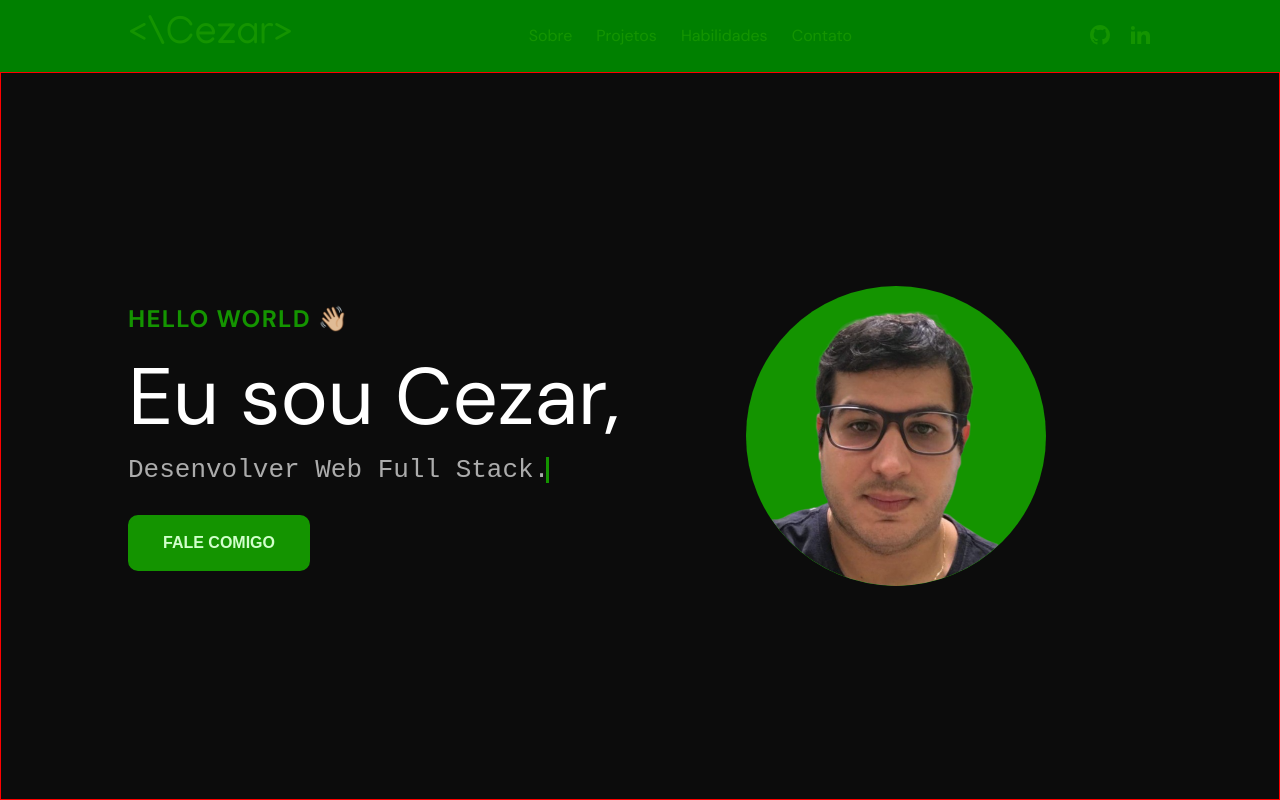
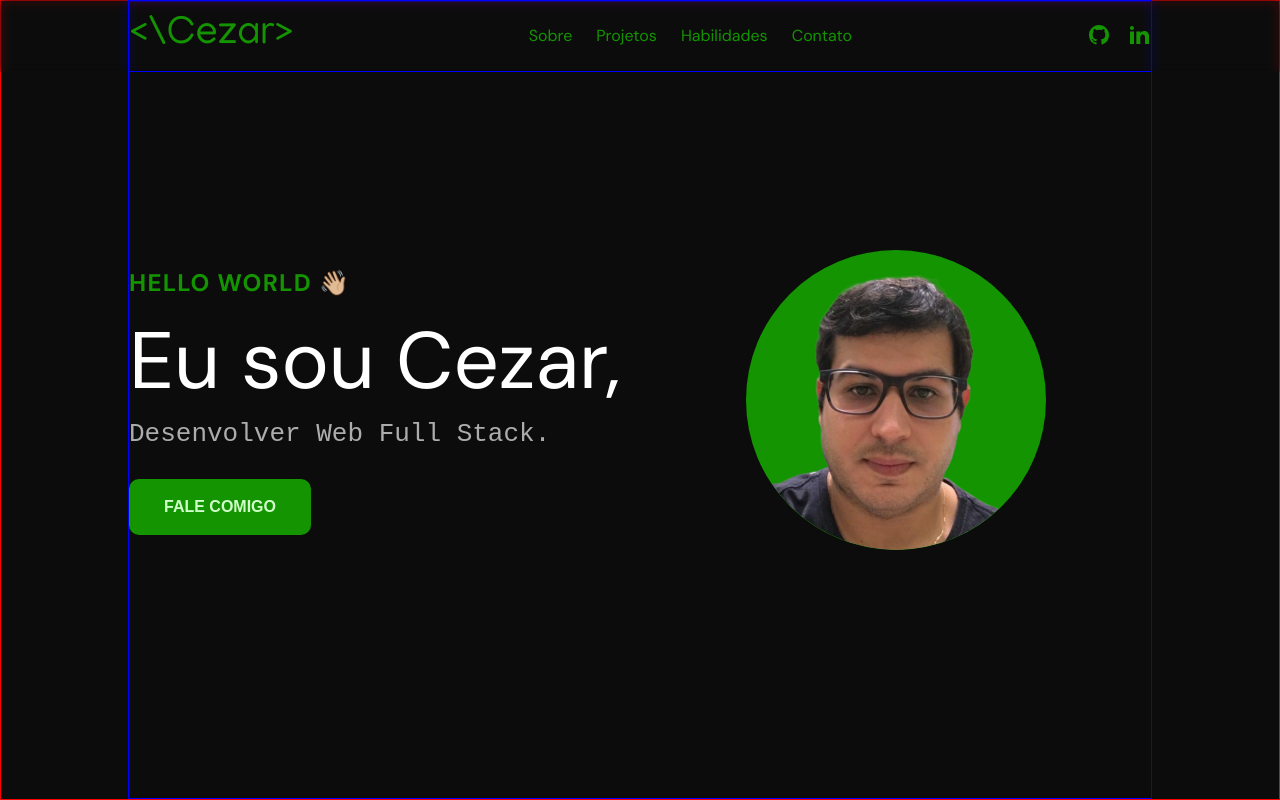
Before and after one commit to CezarMontenegro/Portfolio, a React (Vite) app: page / in a window 1280 px wide. Shown: the top 800 px of the page. Built offline with nearby package versions, Linux system fonts and the light colour scheme; a web font is replaced by a local one.

Commit message:
comitando para fazer alteraçao na section-projetos

```diff
--- a/src/App.styles.ts
+++ b/src/App.styles.ts
@@ -1,11 +1,10 @@
 import styled from "styled-components";
 
 export const Main = styled.main`
-
    /* ---header---- */
 
   .header {
-    background-color: green;
+    background-color: transparent;
     backdrop-filter: blur(5px);
     height: 4.5rem;
     width: 100%;
@@ -14,7 +13,6 @@ export const Main = styled.main`
     align-items: center;
     justify-content: center;
     position: fixed;
-    top: 0;
     z-index: 999;
   }
 
@@ -25,6 +23,7 @@ export const Main = styled.main`
     align-items: center;
     justify-content: space-between;
     max-width: 1024px;
+    border: 1px solid blue;
   }
 
   .header .logo {
@@ -153,12 +152,11 @@ export const Main = styled.main`
   .section-one {
     border: 1px solid red;
     width: 100vw;
-    height: calc(100vh - 4.5rem);
+    height: 100vh;
     background-color: rgb(12, 12, 12);
     display: flex;
     align-items: center;
     justify-content: center;
-    margin-top: 4.5rem;
   }
 
   .section-one .about {
@@ -302,7 +300,8 @@ export const Main = styled.main`
 
   .section-sobre {
     width: 100vw;
-    min-height: calc(100vh - 4.5rem);
+    height: 100vh;
+    min-height: 100vh;
     display: flex;
     align-items: center;
     justify-content: center;
@@ -377,11 +376,12 @@ export const Main = styled.main`
     }
   }
 
-
+   /* ---section-projetos---- */
 
   .section-projetos {
     width: 100vw;
-    height: calc(100vh - 4.5rem);
+    height: 100vh;
+    min-height: 100vh;
     display: flex;
     align-items: center;
     justify-content: center;
@@ -526,9 +526,11 @@ export const Main = styled.main`
     text-align: center;
   }
 
+   /* ---section-habilidades---- */
+
   .section-habilidades {
     width: 100vw;
-    height: calc(100vh - 4.5rem);
+    height: 100vh;
     display: flex;
     align-items: center;
     justify-content: center;
@@ -604,7 +606,7 @@ export const Main = styled.main`
 
   .section-contato {
     width: 100vw;
-    height: calc(100vh - 4.5rem);
+    height: 100vh;
     background-color: rgb(12, 12, 12);
     display: flex;
     align-items: center;
```
